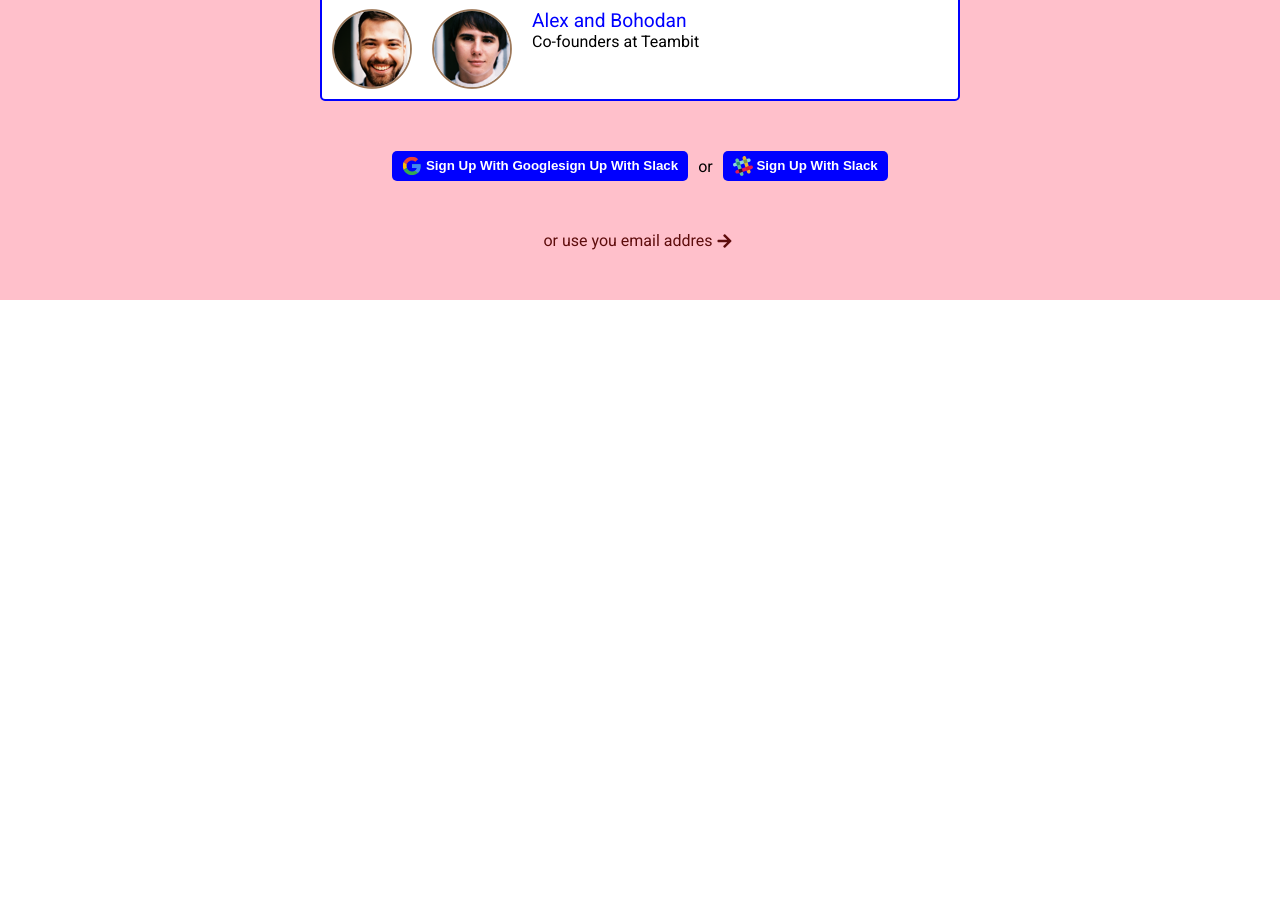
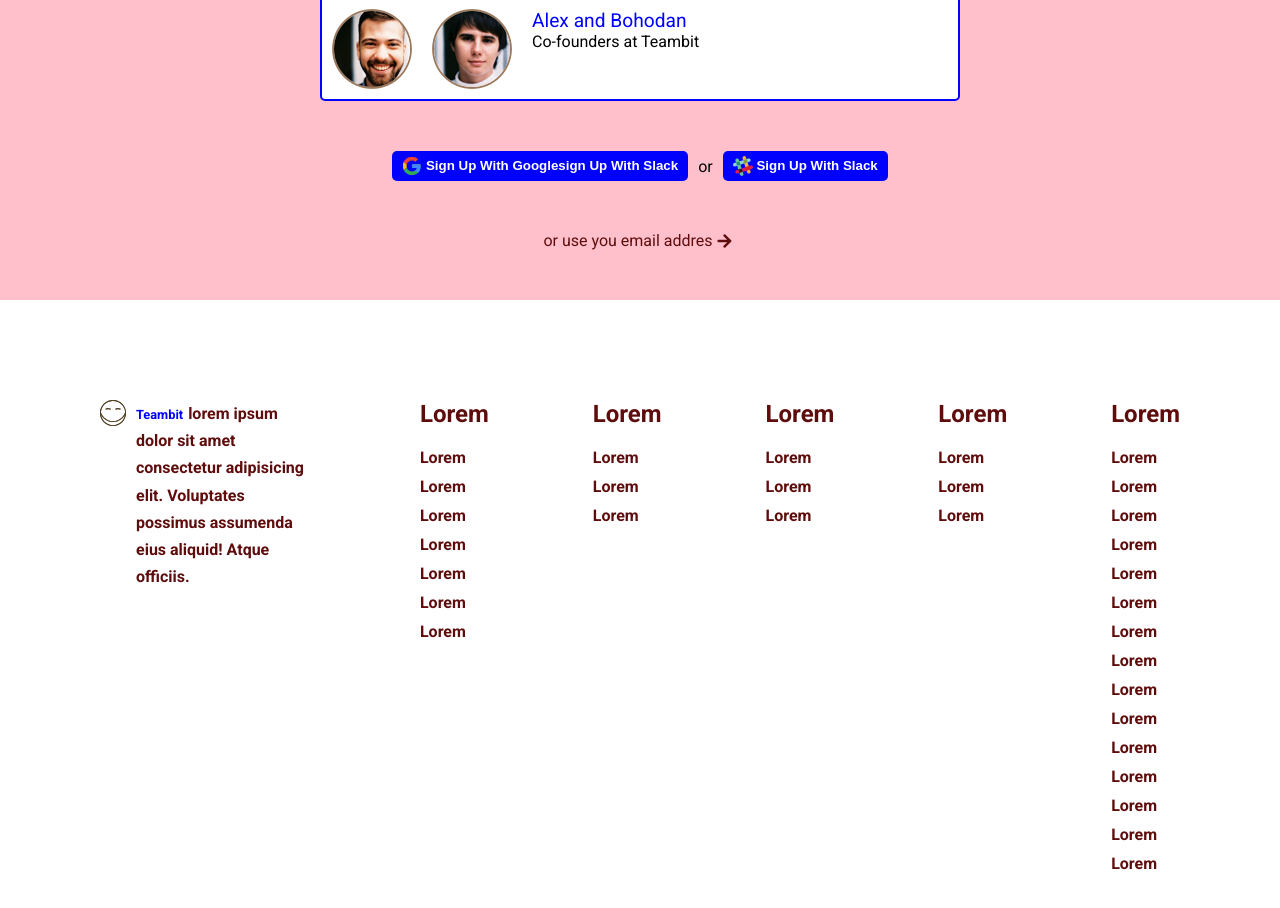
Before and after one commit to alessiodigiacomo99/node-sass-teambit, a website: page index.html in a window 1280 px wide. Shown: the part 5641-6549 px from the top of the page. Before the commit the page ends 5941 px from the top, so only its background shows below. Drawn offline with Linux system fonts and the light colour scheme.

Commit message:
fine footer

```diff
--- a/index.html
+++ b/index.html
@@ -207,7 +207,56 @@
         <!-- /#site_main -->
 
         <footer id="site_footer">
-
+            <div>
+                <img src="./dist/img/logo-small.svg" alt="">
+                <p><span>teambit</span>lorem ipsum dolor sit amet consectetur adipisicing elit. Voluptates possimus assumenda eius aliquid! Atque officiis.</p>
+            </div>
+            <ul>
+                <li>lorem</li>
+                <li>lorem</li>
+                <li>lorem</li>
+                <li>lorem</li>
+                <li>lorem</li>
+                <li>lorem</li>
+                <li>lorem</li>
+                <li>lorem</li>
+            </ul>
+            <ul>
+                <li>lorem</li>
+                <li>lorem</li>
+                <li>lorem</li>
+                <li>lorem</li>
+            </ul>
+            <ul>
+                <li>lorem</li>
+                <li>lorem</li>
+                <li>lorem</li>
+                <li>lorem</li>
+            </ul>
+            <ul>
+                <li>lorem</li>
+                <li>lorem</li>
+                <li>lorem</li>
+                <li>lorem</li>
+            </ul>
+            <ul>
+                <li>lorem</li>
+                <li>lorem</li>
+                <li>lorem</li>
+                <li>lorem</li>
+                <li>lorem</li>
+                <li>lorem</li>
+                <li>lorem</li>
+                <li>lorem</li>
+                <li>lorem</li>
+                <li>lorem</li>
+                <li>lorem</li>
+                <li>lorem</li>
+                <li>lorem</li>
+                <li>lorem</li>
+                <li>lorem</li>
+                <li>lorem</li>
+            </ul>
         </footer>
         <!-- /#site_footer -->
         <script src="./dist/js/main.js"></script>
--- a/src/partials/_footer.scss
+++ b/src/partials/_footer.scss
@@ -0,0 +1,32 @@
+#site_footer{
+    display: flex;
+    padding: 100px;
+    color: $third;
+    justify-content: space-between;
+    font-weight: 700;
+    >div:first-child{
+        display: flex;
+        width: 20%;
+        align-items: flex-start;
+        p{
+            margin: 0 10px;
+            line-height: 1.7;
+            span{
+                color: $secondary;
+                font-size: 0.8rem;
+                text-transform: capitalize;
+                margin-right: 5px;
+            }
+        }
+    }
+    ul{
+        text-transform: capitalize;
+        li:first-child{
+            font-size: 1.5rem;
+            margin-bottom: 20px;
+        }
+        li{
+            margin-bottom: 10px;
+        }
+    }
+}
```
Also changed, not shown: dist/css/style.css.
